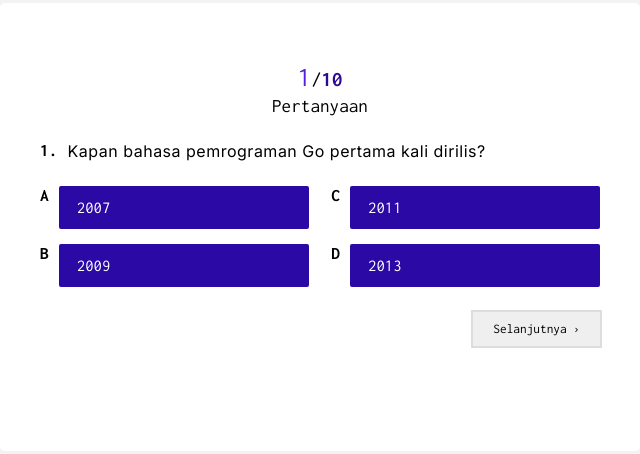
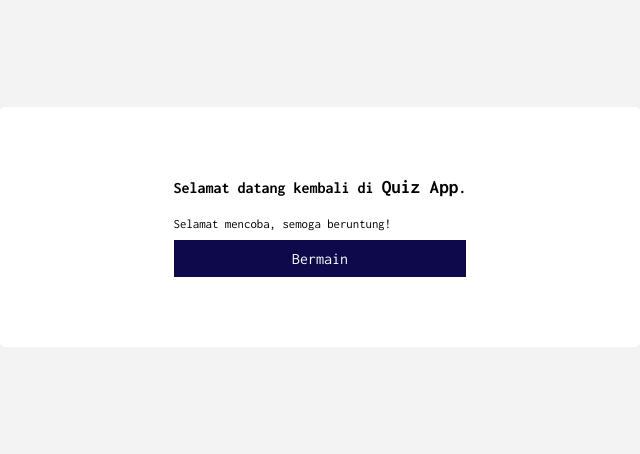
Before and after one commit to umarhadimukti/quiz-app, a plain HTML site: page index.html in a window 1280 px wide. Shown: the part 173-627 px from the top of the page, without its empty margins (320-960 px from the left). Drawn offline with Linux system fonts and the light colour scheme.

Commit message:
feat: 🎸 add menu awal

```diff
--- a/index.html
+++ b/index.html
@@ -9,6 +9,15 @@
 </head>
 <body>
     <main class="container">
+        <!-- tampilan awal -->
+        <div class="menu-box">
+            <h4>Selamat datang kembali di <span id="quiz-text">Quiz App</span>.</h4>
+            <p>Selamat mencoba, semoga beruntung!</p>
+            <button type="button" class="btn-main">Bermain</button>
+        </div>
+        <!-- tampilan awal -->
+
+        <!-- quiz -->
         <div class="quiz-box" id="quiz">
             <div class="question-count">
                 <p class="count"><span id="question-count">5</span>/<strong id="question-total">10</strong></p>
@@ -54,13 +63,16 @@
                 <button type="button" class="btn btn-finish">Selesai</button>
             </div>
         </div>
+        <!-- quiz -->
 
+        <!-- tampilan hasil -->
         <div class="result-box">
             <h2>Yay, selesai! Skor kamu <span id="score">9/10</span></h2>
             <div class="button-box">
                 <button type="button" onclick="location.reload()">Mulai ulang</button>
             </div>
         </div>
+        <!-- tampilan hasil -->
     </main>
 </body>
 </html>
--- a/src/css/style.css
+++ b/src/css/style.css
@@ -24,8 +24,58 @@
     align-items: center;
 }
 
+.menu-box {
+    margin: 0px auto;
+    padding: 10px;
+}
+.menu-box h4 {
+    margin-bottom: 20px;
+}
+.menu-box h4 span#quiz-text {
+    font-size: 1.2rem;
+}
+.menu-box p {
+    font-size: .8rem;
+}
+.menu-box button {
+    position: relative;
+    padding: 10px 20px;
+    font-size: 16px;
+    color: white;
+    background-color: #333;
+    border: none;
+    cursor: pointer;
+    overflow: hidden;
+    z-index: 1;
+    margin-top: 10px;
+    width: 100%;
+    outline: none;
+    border: none;
+    background-color: rgb(13, 9, 75);
+    color: white;
+    font-family: 'Inconsolata';
+}
+.menu-box button::before {
+    content: '';
+    position: absolute;
+    top: 0;
+    left: 0;
+    width: 0;
+    height: 100%;
+    background-color: #2d2bbb;
+    transition: width 0.4s ease;
+    z-index: -1;
+}
+.menu-box button:hover::before {
+    width: 100%;
+}
+
+.menu-box button:hover {
+    color: white; /* Ensure text color stays consistent */
+}
+
 .quiz-box {
-    display: flex;
+    display: none;
     flex-direction: column;
     gap: 5px;
     width: 100%;
--- a/src/js/script.js
+++ b/src/js/script.js
@@ -1,3 +1,5 @@
+const menuContainer = document.querySelector('.menu-box');
+const buttonMain = document.querySelector('.btn-main');
 const quizContainer = document.getElementById('quiz');
 const questionCount = document.querySelector('#question-count');
 const questionTotal = document.querySelector('#question-total');
@@ -9,6 +11,13 @@
 const inputs = document.querySelectorAll(".wrapper-answer input[type='radio']");
 const resultBox = document.querySelector('.result-box');
 const scoreElement = document.querySelector('span#score');
+
+
+buttonMain.addEventListener('click', function () {
+    menuContainer.style.display = 'none';
+    quizContainer.style.display = 'flex';
+});
+
 
 let currentQuestion = 0;
 let quizs = [];
```
